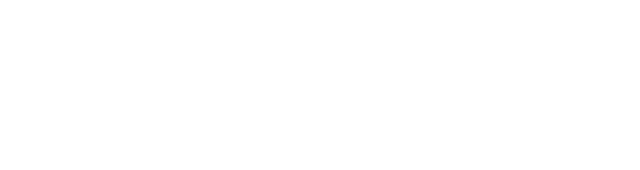
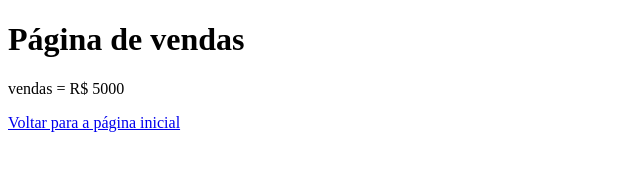
Before and after one commit to EllenMartinsSP/aulagithub, a plain HTML site: page vendas.html in a window 1280 px wide. Shown: the whole page, without its empty margins (0-640 px from the left). Drawn offline with Linux system fonts and the light colour scheme.

Commit message:
Acrescentado valor das vendas

```diff
--- a/vendas.html
+++ b/vendas.html
@@ -6,6 +6,9 @@
     <title></title>
 </head>
 <body>
+    <h1>Página de vendas </h1>
+    <p>vendas = R$ 5000</p>
+    <a href="index.html">Voltar para a página inicial</a>
 
 </body>
 </html>
```
